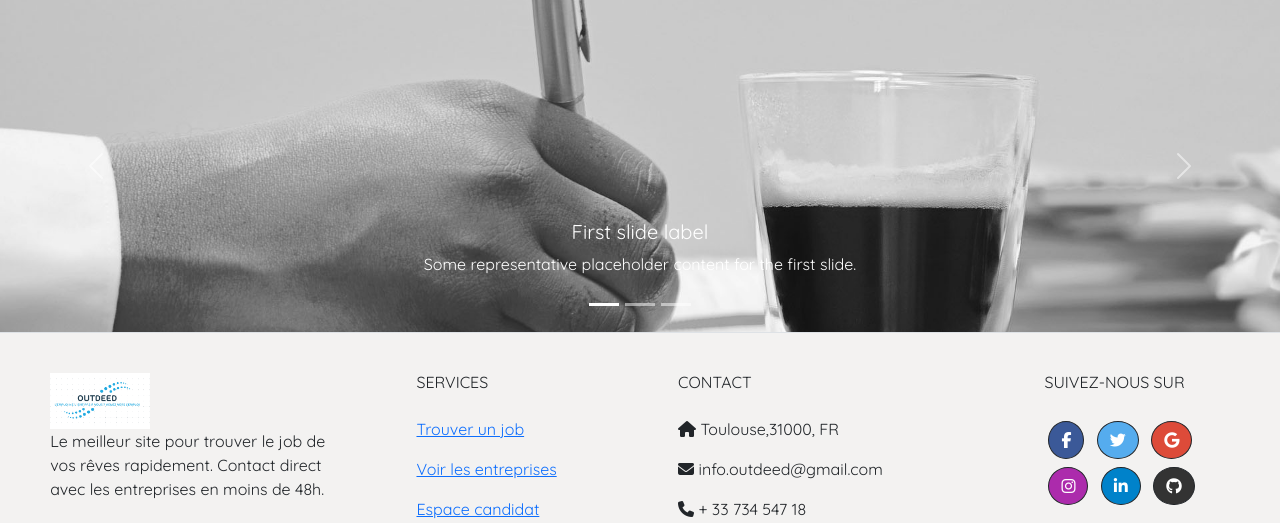
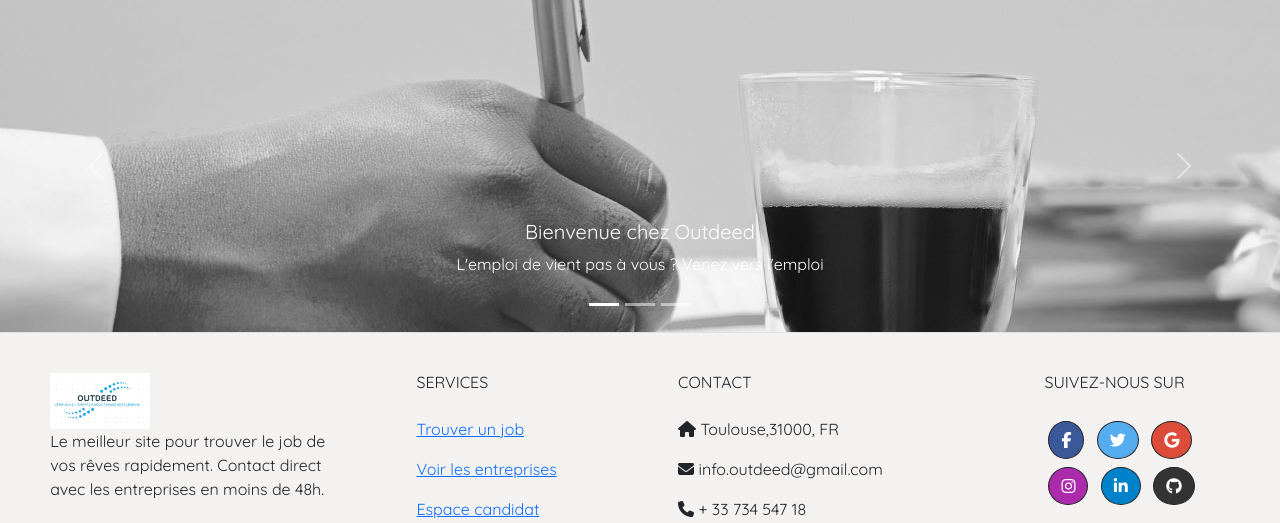
Before and after one commit to MKassabeh/Outdeed, a Symfony app: template templates/default/home.html.twig in a window 1280 px wide. Shown: the part 84-607 px from the top of the page. Run offline with Twig, Linux system fonts and the light colour scheme; the template is opened without the code that fills it, so the values that code supplies are empty; some libraries are stand-ins or nearby versions; some web fonts are replaced.

Commit message:
Update home.html.twig

```diff
--- a/templates/default/home.html.twig
+++ b/templates/default/home.html.twig
@@ -15,22 +15,22 @@
         <div class="carousel-item active">
         <img src="{{ asset('img/home/desk.jpg') }}" class="d-block w-100" alt="...">
         <div class="carousel-caption d-none d-md-block">
-            <h5>First slide label</h5>
-            <p>Some representative placeholder content for the first slide.</p>
+            <h5>Bienvenue chez Outdeed</h5>
+            <p>L'emploi de vient pas à vous ? Venez vers l'emploi</p>
         </div>
         </div>
         <div class="carousel-item">
         <img src="{{ asset('img/home/desk.jpg') }}" class="d-block w-100" alt="...">
         <div class="carousel-caption d-none d-md-block">
-            <h5>Second slide label</h5>
-            <p>Some representative placeholder content for the second slide.</p>
+            <h5>Bienvenue chez Outdeed</h5>
+            <p>L'emploi de vient pas à vous ? Venez vers l'emploi</p>
         </div>
         </div>
         <div class="carousel-item">
         <img src="{{ asset('img/home/desk.jpg') }}" class="d-block w-100" alt="...">
         <div class="carousel-caption d-none d-md-block">
-            <h5>Third slide label</h5>
-            <p>Some representative placeholder content for the third slide.</p>
+            <h5>Bienvenue chez Outdeed</h5>
+            <p>L'emploi de vient pas à vous ? Venez vers l'emploi</p>
         </div>
         </div>
     </div>
```
